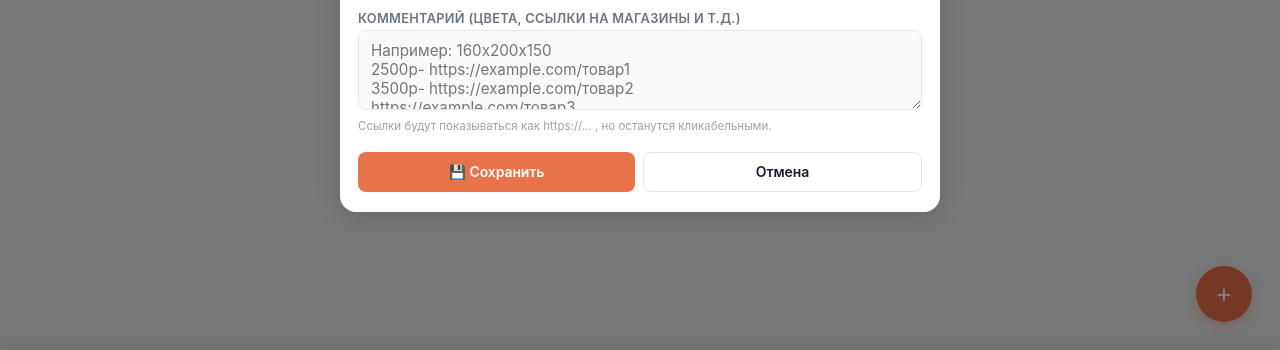
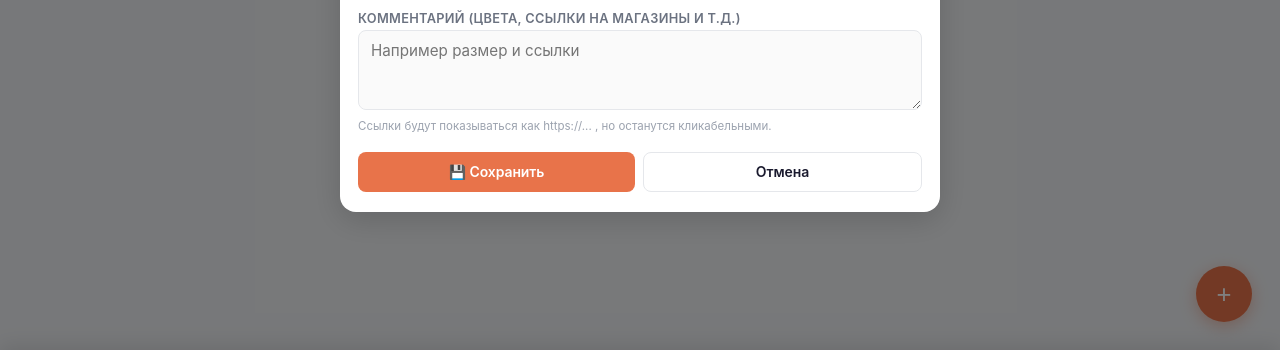
Before and after one commit to killzizi991/pair-list, a plain HTML site: page index.html in a window 1280 px wide. Both pictures are taken after a click on the button "Добавить пункт". Shown: the part 450-800 px from the top of the page. Drawn offline with Linux system fonts and the light colour scheme.

Commit message:
Update textarea placeholder in item comment section

```diff
--- a/index.html
+++ b/index.html
@@ -644,10 +644,7 @@
                 </div>
                 <div class="form-group">
                     <label for="itemComment">Комментарий (цвета, ссылки на магазины и т.д.)</label>
-                    <textarea id="itemComment" placeholder="Например: 160х200х150
-2500р- https://example.com/товар1
-3500р- https://example.com/товар2
-https://example.com/товар3" maxlength="2000"></textarea>
+                    <textarea id="itemComment" placeholder="Например размер и ссылки" maxlength="2000"></textarea>
                     <span class="hint">Ссылки будут показываться как https://... , но останутся кликабельными.</span>
                 </div>
                 <div class="form-actions">
```
